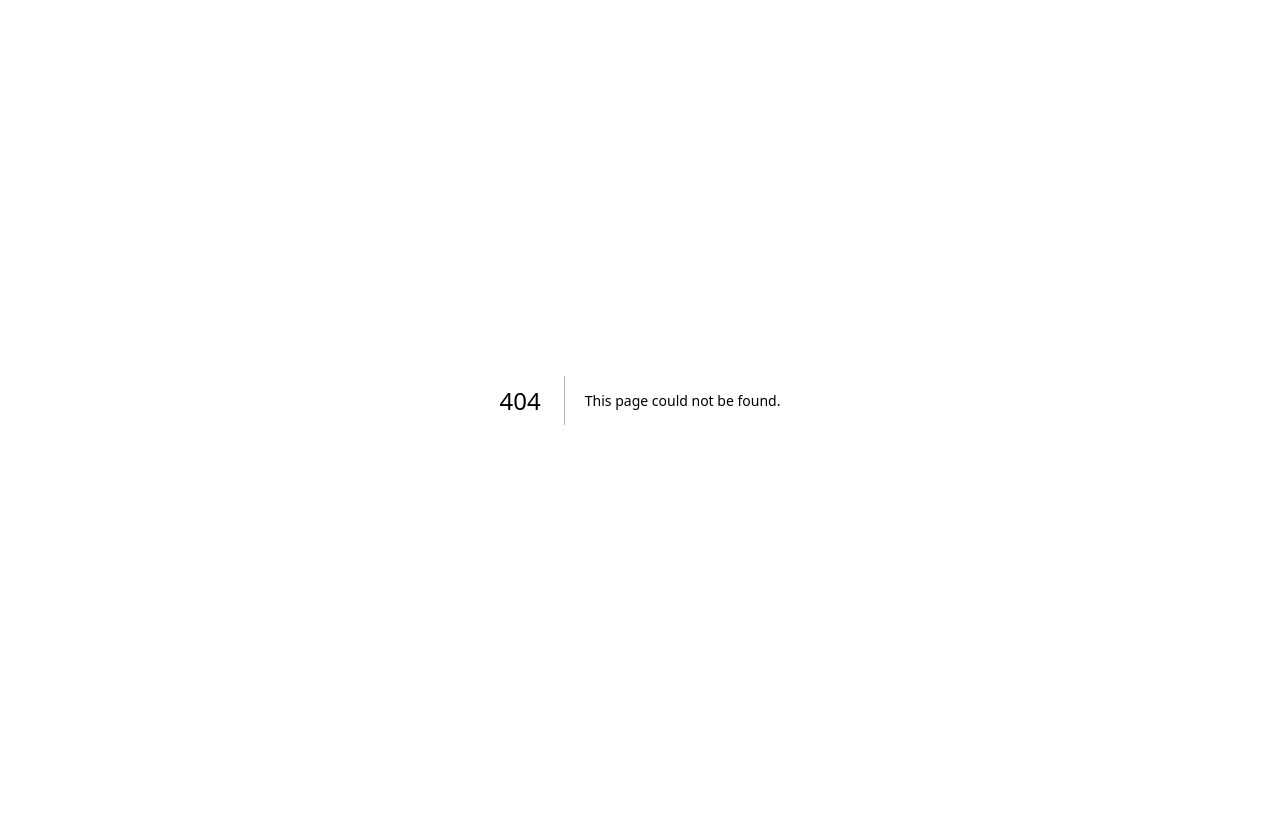
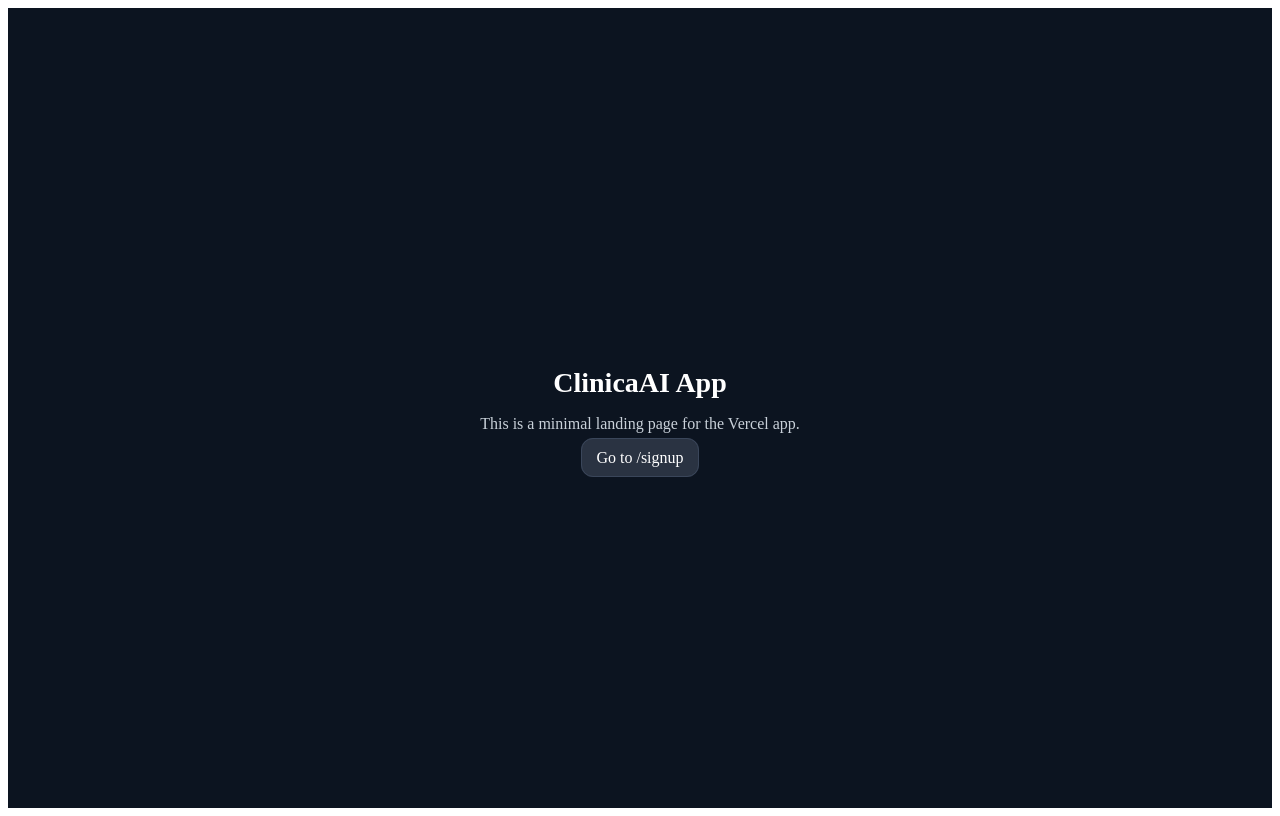
Before and after one commit to aarzoine07/clinicaai-app, a Next.js app: page / in a window 1280 px wide. Before the commit this address had no page. Built offline with nearby package versions, Linux system fonts and the light colour scheme.

Commit message:
Create index.tsx

```diff
--- /dev/null
+++ b/pages/index.tsx
@@ -0,0 +1,16 @@
+// pages/index.tsx
+import Link from "next/link";
+
+export default function Home() {
+  return (
+    <main style={{minHeight:"100vh",display:"grid",placeItems:"center",background:"#0c1420",color:"#c9d1d9"}}>
+      <div style={{textAlign:"center"}}>
+        <h1 style={{color:"#fff",fontSize:28,marginBottom:12}}>ClinicaAI App</h1>
+        <p style={{marginBottom:16}}>This is a minimal landing page for the Vercel app.</p>
+        <Link href="/signup" style={{padding:"10px 14px",borderRadius:12,background:"#2a3342",border:"1px solid #3a465a",color:"#fff",textDecoration:"none"}}>
+          Go to /signup
+        </Link>
+      </div>
+    </main>
+  );
+}
```
